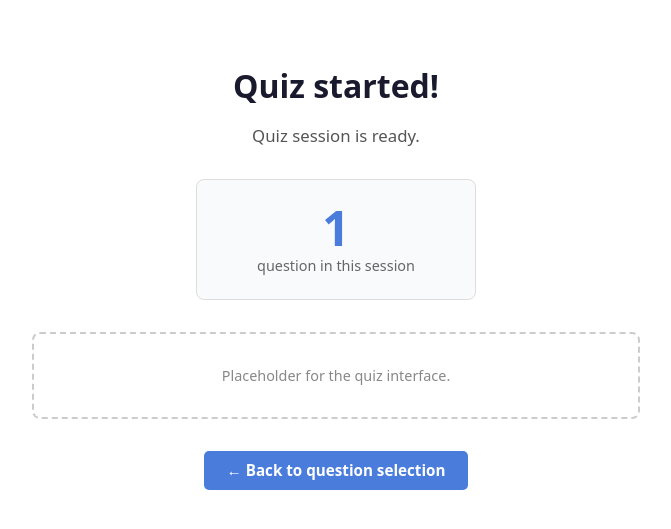
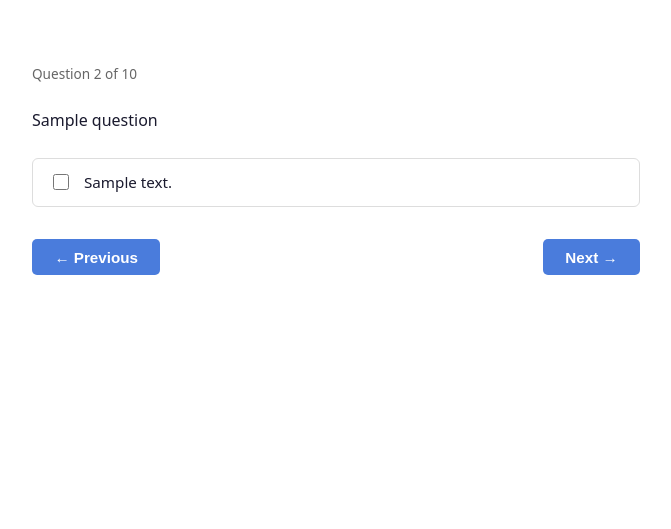
Before and after one commit to jbrehmer42/quizzer, a Flask app: template quizzer/ui/templates/quiz.html in a window 1280 px wide. Shown: the top 529 px of the page, without its empty margins (304-975 px from the left). Run offline with Flask 3, Linux system fonts and the light colour scheme; the template is opened without the code that fills it: most values are stand-ins (such as "Sample title", 1, 10 or a date in 2020).

Commit message:
Add a basic quiz flow to the app.
- Can move in between questions and update them
- Answers and question status is tracked in the QuizSession object
- Can submit quizzes and see the score
- Update README.md

```diff
--- a/pyproject.toml
+++ b/pyproject.toml
@@ -4,8 +4,9 @@ build-backend = "setuptools.build_meta"
 
 [project]
 name = "quizzer"
-version = "0.1.0"
+version = "0.2.0"
 readme = "README.md"
+description = "Simple, extensible quiz application for self-study and examp preparation."
 requires-python = ">=3.12"
 dependencies = [
     "flask>=3.1.0",
--- a/quizzer/ui/static/styles.css
+++ b/quizzer/ui/static/styles.css
@@ -1,33 +1,29 @@
 /* Reset and base styles */
 *, *::before, *::after { box-sizing: border-box; }
 
-/* Index page body */
+/* ── All pages ---------────────────────────────────────────── */
+
 body {
   font-family: system-ui, sans-serif;
   color: #1a1a2e;
   padding: 0 1rem;
 }
 
-/* Index page specific body */
 .index-body {
   max-width: 860px;
   margin: 2rem auto;
 }
 
-/* Quiz page specific body */
 .quiz-body {
   max-width: 640px;
   margin: 4rem auto;
   text-align: center;
 }
 
-/* Headings */
 h1 { margin: 0; }
 
-/* Index page h1 */
 .index-body h1 { margin-bottom: 0.25rem; }
 
-/* Quiz page h1 */
 .quiz-body h1 {
   font-size: 2rem;
   margin-bottom: 0.5rem;
@@ -93,7 +89,7 @@ h1 { margin: 0; }
   cursor: pointer;
 }
 .question-body { flex: 1; min-width: 0; }
-.question-text {
+.question-text-preview {
   font-size: 0.95rem;
   line-height: 1.5;
   margin: 0 0 0.4rem;
@@ -117,10 +113,8 @@ h1 { margin: 0; }
   color: #444;
 }
 
-/* Empty state (index page) */
 .empty { color: #888; margin-top: 2rem; }
 
-/* Start bar (index page) */
 .start-bar {
   position: sticky;
   bottom: 0;
@@ -199,4 +193,131 @@ a.btn {
 }
 a.btn:hover { background: #3a6acc; }
 
+
+/* ── Quiz question page ────────────────────────────────────── */
+
+.progress-header {
+  display: flex;
+  align-items: center;
+  justify-content: space-between;
+  margin-bottom: 1.5rem;
+  gap: 1rem;
+}
+
+.question-counter {
+  font-size: 0.85rem;
+  color: #666;
+  white-space: nowrap;
+}
+
+.question-text {
+  display: flex;
+  font-size: 1rem;
+  line-height: 1.7;
+  white-space: pre-wrap;
+  text-align: left;
+  margin: 0 0 1.5rem;
+}
+
+.answer-list {
+  display: flex;
+  flex-direction: column;
+  gap: 0.6rem;
+  margin-bottom: 2rem;
+  text-align: left;
+}
+
+.answer-card {
+  display: flex;
+  align-items: flex-start;
+  gap: 0.75rem;
+  border: 1px solid #ddd;
+  border-radius: 6px;
+  padding: 0.75rem 1rem;
+  cursor: pointer;
+  transition: background 0.1s, border-color 0.1s;
+}
+.answer-card:hover { background: #f9f9f9; }
+.answer-card.selected {
+  border-color: #4a7cdc;
+  background: #eef3fd;
+}
+.answer-card input[type="radio"],
+.answer-card input[type="checkbox"] {
+  margin-top: 3px;
+  flex-shrink: 0;
+  accent-color: #4a7cdc;
+  width: 16px;
+  height: 16px;
+  cursor: pointer;
+}
+.answer-text {
+  font-size: 0.95rem;
+  line-height: 1.5;
+}
+
+.quiz-nav {
+  display: flex;
+  justify-content: space-between;
+  align-items: center;
+  gap: 1rem;
+}
+.quiz-nav--centered { justify-content: center; }
+
+.btn {
+  display: inline-block;
+  padding: 0.6rem 1.4rem;
+  background: #4a7cdc;
+  color: #fff;
+  text-decoration: none;
+  border: none;
+  border-radius: 5px;
+  font-weight: 600;
+  font-size: 0.95rem;
+  cursor: pointer;
+}
+.btn:hover { background: #3a6acc; }
+
+/* ── Quiz confirm page ─────────────────────────────────────── */
+
+.confirm-stats {
+  display: flex;
+  gap: 1rem;
+  justify-content: center;
+  margin-bottom: 2rem;
+  flex-wrap: wrap;
+}
+
+.stat-card {
+  border: 1px solid #4a7cdc;
+  border-radius: 8px;
+  padding: 1.2rem 1.8rem;
+  background: #eef3fd;
+  min-width: 110px;
+}
+.stat-card--skipped {
+  border-color: #f0a050;
+  background: #fff8ee;
+}
+.stat-card--unanswered {
+  border-color: #ccc;
+  background: #f5f5f5;
+}
+.stat-number {
+  display: block;
+  font-size: 2rem;
+  font-weight: 700;
+  color: #4a7cdc;
+  line-height: 1;
+}
+.stat-card--skipped .stat-number { color: #d07010; }
+.stat-card--unanswered .stat-number { color: #888; }
+.stat-label {
+  display: block;
+  font-size: 0.8rem;
+  color: #666;
+  margin-top: 0.25rem;
+}
+
+
 .error { color: #c0392b; }
--- a/quizzer/ui/templates/index.html
+++ b/quizzer/ui/templates/index.html
@@ -25,7 +25,7 @@
           <input type="checkbox" name="question_ids" value="{{ q.id_ }}"
                  onchange="onToggle(this, 'card-{{ loop.index }}')" />
           <div class="question-body">
-            <p class="question-text">{{ q.question }}</p>
+            <p class="question-text-preview">{{ q.question }}</p>
             <div class="question-meta">
               <span class="badge">{{ q.question_type }}</span>
             </div>
--- a/quizzer/ui/templates/quiz.html
+++ b/quizzer/ui/templates/quiz.html
@@ -7,21 +7,54 @@
   <link rel="stylesheet" href="{{ url_for('static', filename='styles.css') }}">
 </head>
 <body class="quiz-body">
-  {% if quiz_session %}
-    <h1>Quiz started!</h1>
-    <p class="subtitle">Quiz session is ready.</p>
-    <div class="info-box">
-      <div class="number">{{ quiz_session.questions | length }}</div>
-      <div class="label">question{{ 's' if quiz_session.questions | length != 1 else '' }} in this session</div>
+
+  <div class="progress-header">
+    <span class="question-counter">Question {{ index + 1 }} of {{ total }}</span>
+  </div>
+
+  <p class="question-text">{{ question.question }}</p>
+
+  <form method="post" action="{{ url_for('quiz_question', index=index) }}">
+    <div class="answer-list">
+      {% for answer in question.answers %}
+        <label class="answer-card{% if loop.index0 in selected_answers %} selected{% endif %}">
+          {% if question.question_type == 'single-choice' %}
+            <input type="radio" name="answer_indices" value="{{ loop.index0 }}"
+              {% if loop.index0 in selected_answers %}checked{% endif %}
+              onchange="selectRadio(this)" />
+          {% else %}
+            <input type="checkbox" name="answer_indices" value="{{ loop.index0 }}"
+              {% if loop.index0 in selected_answers %}checked{% endif %}
+              onchange="selectCheckbox(this)" />
+          {% endif %}
+          <span class="answer-text">{{ answer.text }}</span>
+        </label>
+      {% endfor %}
     </div>
-    <div class="placeholder">
-      Placeholder for the quiz interface.
+
+    <div class="quiz-nav">
+      {% if index > 0 %}
+        <button type="submit" class="btn" name="previous_button">&#8592; Previous</button>
+      {% else %}
+        <span></span>
+      {% endif %}
+      {% if index == total - 1 %}
+        <button type="submit" class="btn" name="finish_button">Finish &#8594;</button>
+      {% else %}
+        <button type="submit" class="btn" name="next_button">Next &#8594;</button>
+      {% endif %}
     </div>
-    <a class="btn" href="{{ url_for('home') }}">&#8592; Back to question selection</a>
-  {% else %}
-    <h1 class="error">No active quiz found.</h1>
-    <p class="subtitle">Session expired or no quiz was started.</p>
-    <a class="btn" href="{{ url_for('home') }}">&#8592; Back to question selection</a>
-  {% endif %}
+  </form>
+
+  <script>
+    function selectCheckbox(checkbox) {
+      checkbox.closest('.answer-card').classList.toggle('selected', checkbox.checked);
+    }
+    function selectRadio(radio) {
+      radio.closest('form').querySelectorAll('.answer-card').forEach(el => el.classList.remove('selected'));
+      radio.closest('.answer-card').classList.add('selected');
+    }
+  </script>
+
 </body>
 </html>
```
Also changed, not shown: quizzer/models/quiz.py (+39 -41 lines), quizzer/ui/app.py (+77 -6 lines), quizzer/ui/templates/quiz_confirm.html (added, +37 -0 lines), quizzer/ui/templates/quiz_results.html (added, +27 -0 lines), README.md.
